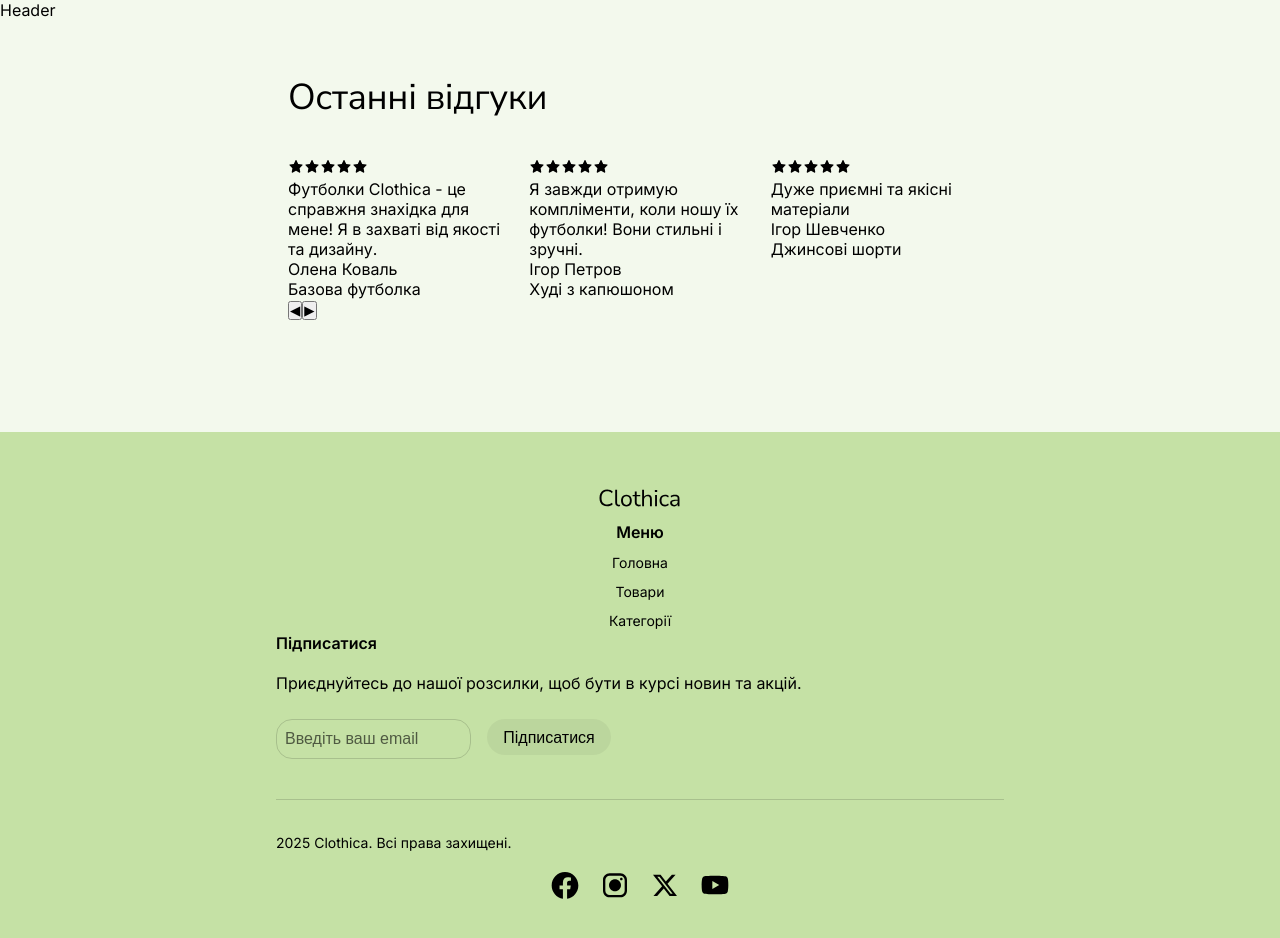
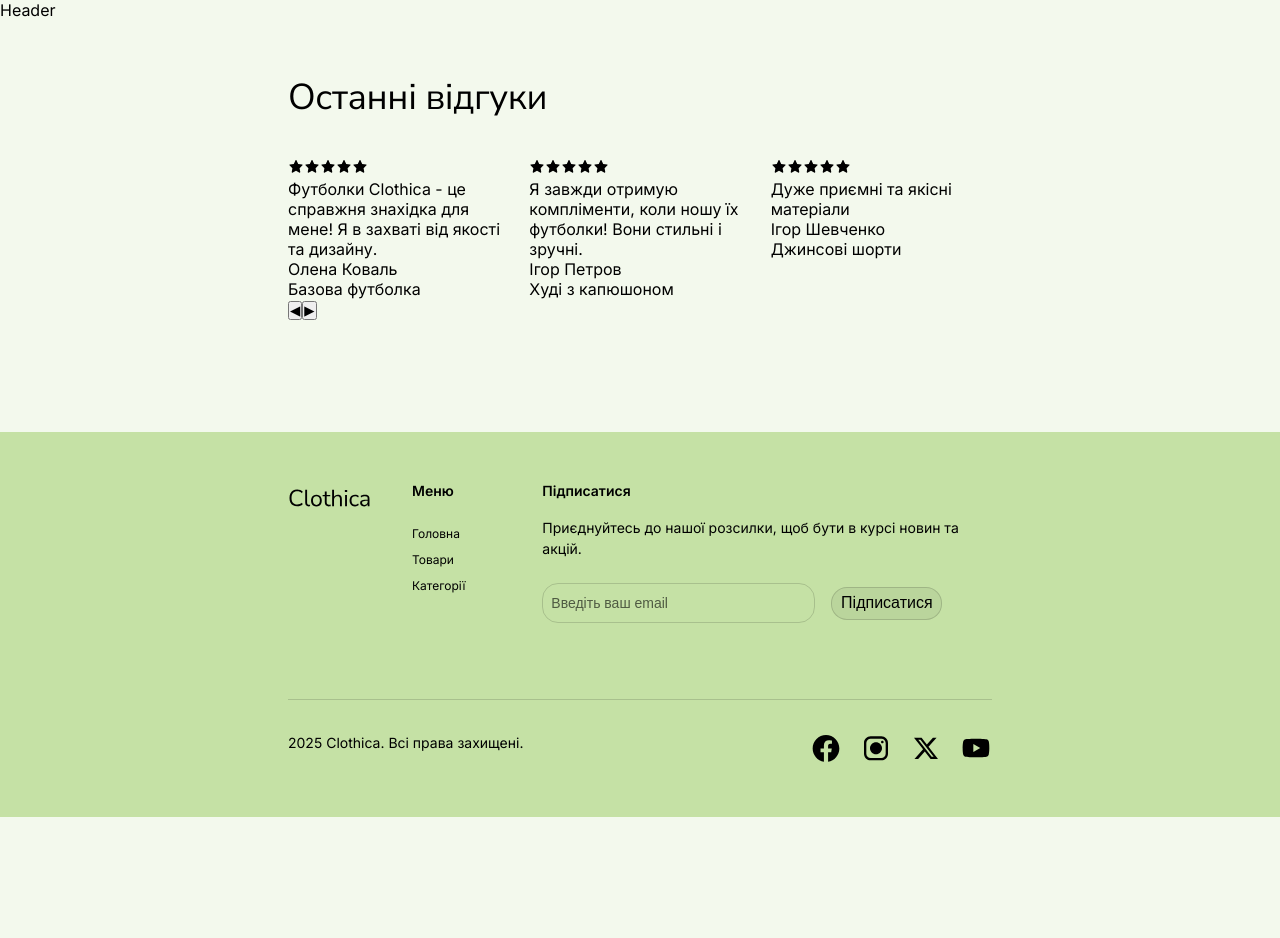
Before and after one commit to netkatya/clothica-shop, a Next.js app: page / in a window 1280 px wide. Shown: the top 938 px of the page. After the commit the page ends 817 px from the top, so only its background shows below. Built offline with nearby package versions, Linux system fonts and the light colour scheme.

Commit message:
Finished css footer

```diff
--- a/components/Footer/Footer.module.css
+++ b/components/Footer/Footer.module.css
@@ -4,35 +4,40 @@
 .containerFooter {
   padding: 48px 20px;
 }
+.logo {
+  margin-bottom: 40px;
+}
 .linksContainer {
   display: flex;
   flex-direction: column;
   align-items: center;
 }
+.containerWrap {
+  margin-bottom: 40px;
+}
 .menu {
   font-weight: 600;
   font-size: 16px;
   line-height: 150%;
+  margin-bottom: 16px;
 }
 .navigationList {
   display: flex;
   align-items: center;
   flex-direction: column;
   gap: 8px;
+  margin-bottom: 32px;
 }
 .navigation {
   font-weight: 400;
   font-size: 14px;
   line-height: 150%;
 }
-.subscribeContainer {
-  margin-bottom: 40px;
-}
+
 .subscribe {
   font-weight: 600;
   font-size: 16px;
   line-height: 150%;
-
   margin-bottom: 16px;
 }
 .text {
@@ -43,16 +48,19 @@
 }
 .containerSubscribe {
   display: flex;
+  align-items: center;
   gap: 16px;
 }
 
 .input {
+  outline: none;
   border: 1px solid rgba(0, 0, 0, 0.15);
   border-radius: 16px;
   padding: 8px;
   width: 195px;
   height: 40px;
   background: rgba(255, 255, 255, 0);
+  color: #000;
 }
 .input::placeholder {
   font-weight: 400;
@@ -61,11 +69,11 @@
   color: rgba(0, 0, 0, 0.6);
 }
 .button {
-  border: 1px solid rgba(255, 255, 255, 0);
-  border-radius: 100px;
-  padding: 6px 12px;
-  width: 124px;
-  height: 36px;
+  border: 1px solid rgba(0, 0, 0, 0.15);
+  border-radius: 16px;
+  padding: 8px;
+  width: 195px;
+  height: 40px;
   background: rgba(0, 0, 0, 0.05);
   font-weight: 500;
   font-size: 16px;
@@ -81,6 +89,7 @@
   font-size: 14px;
   line-height: 150%;
   margin-bottom: 16px;
+  text-align: center;
 }
 .socialContainer {
   display: flex;
@@ -88,3 +97,117 @@
   justify-content: center;
   gap: 18px;
 }
+@media screen and (min-width: 768px) {
+  .containerFooter {
+    padding: 48px 32px;
+  }
+  .containerWrap {
+    display: flex;
+    flex-direction: row;
+    gap: 77px;
+  }
+  .linksContainer {
+    flex-direction: row;
+    align-items: flex-start;
+    gap: 40px;
+  }
+  .menu {
+    font-size: 14px;
+  }
+  .navigation {
+    font-size: 12px;
+  }
+  .navigation:hover {
+    font-weight: 600;
+  }
+  .navigationList {
+    align-items: flex-start;
+  }
+  .subscribe {
+    font-size: 14px;
+  }
+  .text {
+    font-size: 14px;
+  }
+  .input {
+    width: 273px;
+    transition: border 250ms cubic-bezier(0.4, 0, 0.2, 1);
+  }
+  .input::placeholder {
+    font-size: 14px;
+  }
+  .input:focus,
+  .input:hover {
+    border: 1px solid #3b4331;
+  }
+  .button {
+    width: 111px;
+    height: 33px;
+    display: flex;
+    align-items: center;
+    justify-content: center;
+    transition:
+      background 250ms cubic-bezier(0.4, 0, 0.2, 1),
+      color 250ms cubic-bezier(0.4, 0, 0.2, 1);
+  }
+  .button:hover,
+  .button:focus {
+    background: #9db484;
+  }
+  .button:active {
+    background: #3b4331;
+    color: #fff;
+  }
+  .button:disabled {
+    background: #c5e1a5;
+    opacity: 0.4;
+    color: #000;
+  }
+  .socials {
+    display: flex;
+    justify-content: space-between;
+  }
+  .socialLinks {
+    transition: fill 250ms cubic-bezier(0.4, 0, 0.2, 1);
+  }
+  .socialLinks:hover {
+    fill: white;
+  }
+}
+@media screen and (min-width: 1440px) {
+  .containerFooter {
+    padding: 80px 64px;
+  }
+  .containerWrap {
+    justify-content: space-between;
+  }
+  .linksContainer {
+    gap: 322px;
+  }
+
+  .menu {
+    font-size: 16px;
+  }
+  .navigation {
+    font-size: 14px;
+  }
+  .navigationList {
+    align-items: flex-start;
+  }
+  .subscribe {
+    font-size: 16px;
+  }
+  .text {
+    font-size: 16px;
+  }
+  .input {
+    width: 260px;
+  }
+  .input::placeholder {
+    font-size: 16px;
+  }
+  .button {
+    width: 124px;
+    height: 36px;
+  }
+}
--- a/components/Footer/Footer.tsx
+++ b/components/Footer/Footer.tsx
@@ -1,11 +1,13 @@
 import Link from "next/link";
 import css from "./Footer.module.css";
+
 export default function Footer() {
   return (
     <section className={css.section}>
       <div className={`container ${css.containerFooter}`}>
+        <div className={css.containerWrap}>
           <div className={css.linksContainer}>
-          <a href="" aria-label="На головну">
+            <a href="" aria-label="На головну" className={css.logo}>
               <svg width="84" height="36" aria-hidden="true">
                 <use href="/symbol-defs.svg#icon-company-logo"></use>
               </svg>
@@ -31,6 +33,7 @@
               Приєднуйтесь до нашої розсилки, щоб бути в курсі новин та акцій.
             </p>
             <div className={css.containerSubscribe}>
+              <form action="" className={css.containerSubscribe}>
                 <input
                   type="mail"
                   placeholder="Введіть ваш email"
@@ -40,8 +43,11 @@
                 <button type="submit" className={css.button}>
                   Підписатися
                 </button>
+              </form>
             </div>
           </div>
+        </div>
+
         <div className={css.socials}>
           <p className={css.rights}>
             {new Date().getFullYear()} Clothica. Всі права захищені.
@@ -52,6 +58,7 @@
                 href="https://www.facebook.com"
                 aria-label="facebook"
                 target="_blank"
+                className={css.socialLinks}
               >
                 <svg width="32" height="32" aria-hidden="true">
                   <use href="/symbol-defs.svg#icon-facebook"></use>
@@ -63,6 +70,7 @@
                 href="https://www.instagram.com"
                 aria-label="instagram"
                 target="_blank"
+                className={css.socialLinks}
               >
                 <svg width="32" height="32" aria-hidden="true">
                   <use href="/symbol-defs.svg#icon-instagram"></use>
@@ -70,7 +78,12 @@
               </Link>
             </li>
             <li>
-              <Link href="https://x.com" aria-label="x" target="_blank">
+              <Link
+                href="https://x.com"
+                aria-label="x"
+                target="_blank"
+                className={css.socialLinks}
+              >
                 <svg width="32" height="32" aria-hidden="true">
                   <use href="/symbol-defs.svg#icon-x"></use>
                 </svg>
@@ -81,6 +94,7 @@
                 href="https://www.youtube.com"
                 aria-label="youtube"
                 target="_blank"
+                className={css.socialLinks}
               >
                 <svg width="32" height="32" aria-hidden="true">
                   <use href="/symbol-defs.svg#icon-youtube"></use>
```
Lines whose indentation alone changed are shown as unchanged.
